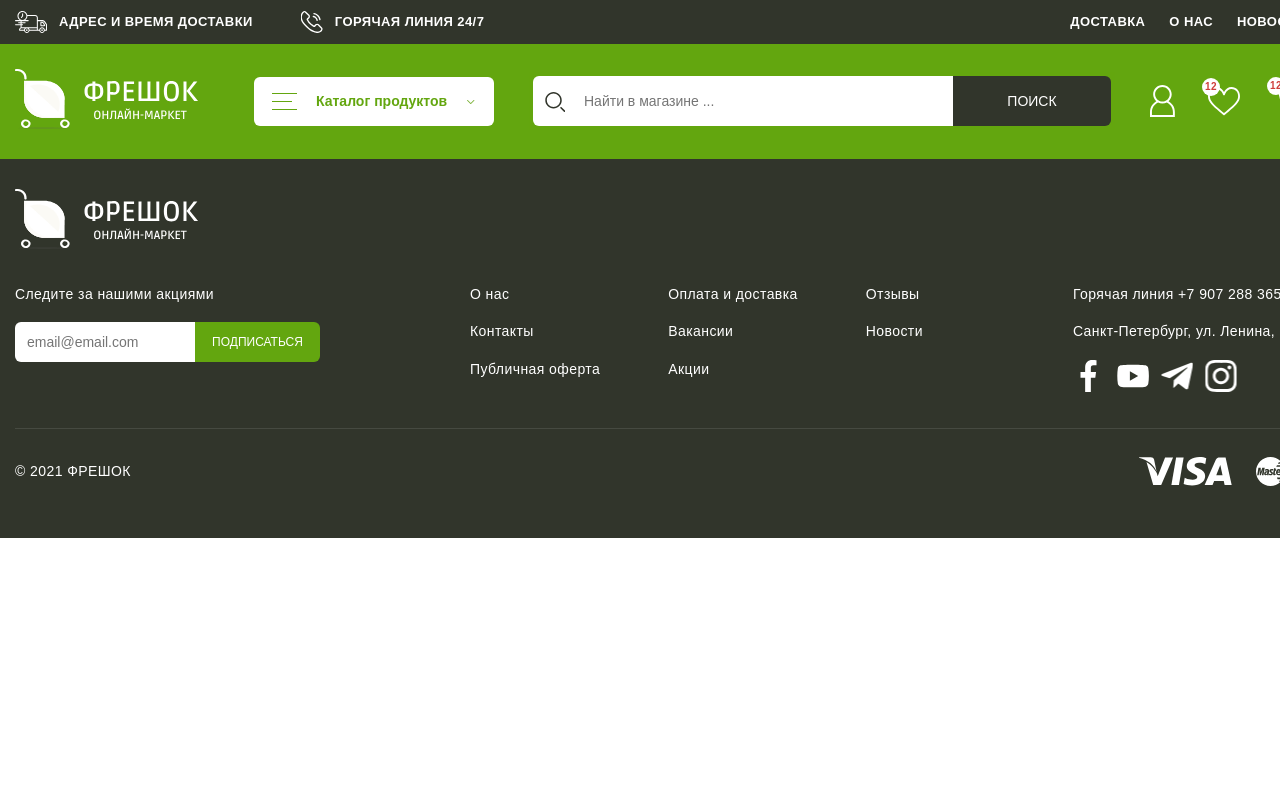
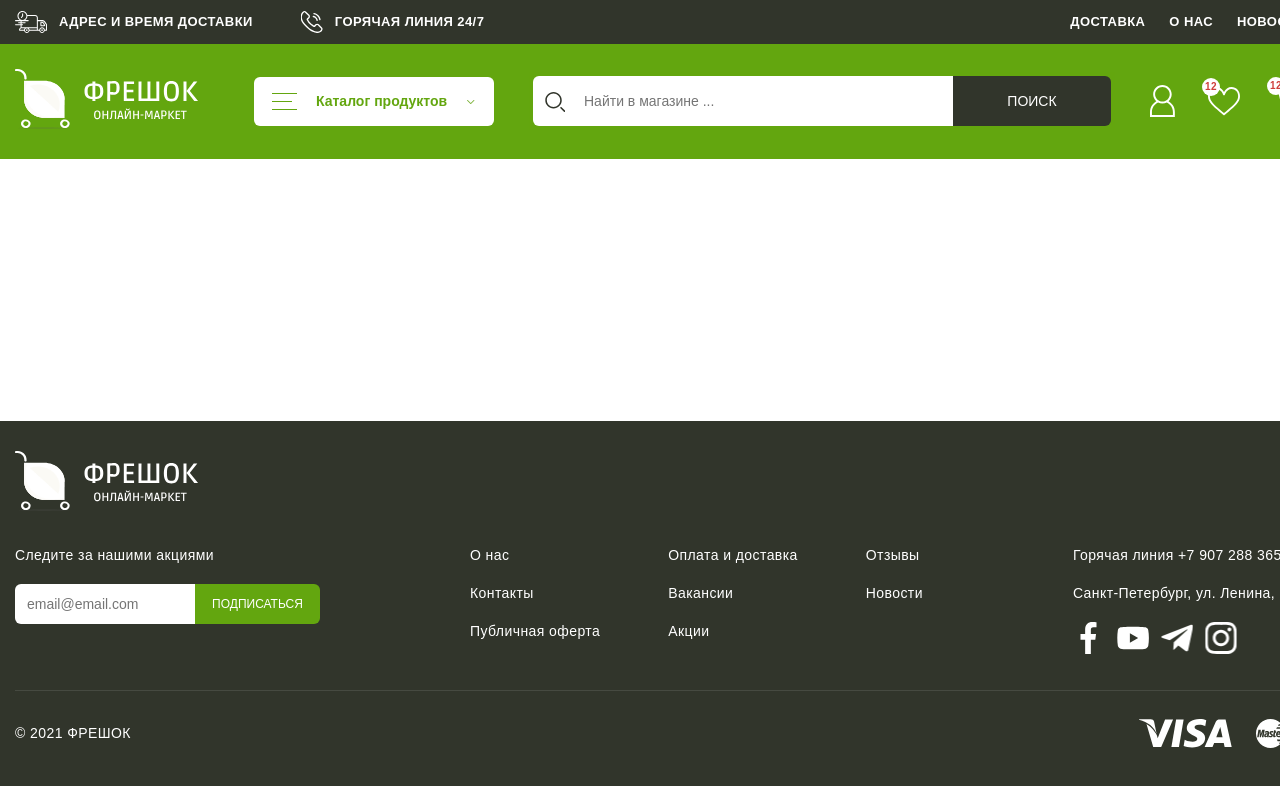
Before and after one commit to GulnaraBykhovskaya/FreshOk, a website: page app/index.html in a window 1280 px wide. Shown: the top 786 px of the page. Drawn offline with nearby package versions, Linux system fonts and the light colour scheme; files that its build step writes are made by us from their sources.

Commit message:
the footer is pressed to the bottom of the page

```diff
--- a/app/index.html
+++ b/app/index.html
@@ -117,7 +117,7 @@
     </div>
 
   </header>
-  <main></main>
+  <main class="main"></main>
   <footer class="footer">
     <div class="container">
       <a class="logo" href="#">
--- a/app/scss/style.scss
+++ b/app/scss/style.scss
@@ -2,13 +2,24 @@
 @import "fonts";
 @import "global";
 
+html,
 body {
+  height: 100%;
+}
+
+body {
+  display: flex;
+  flex-direction: column;
   background-color: #ffffff;
   @extend %opensans-400;
   font-size: 14px;
   line-height: 1.4;
   letter-spacing: 0.03em;
   color: $color-text--main;
+}
+
+.main {
+  flex-grow: 1;
 }
 
 .container {
```
